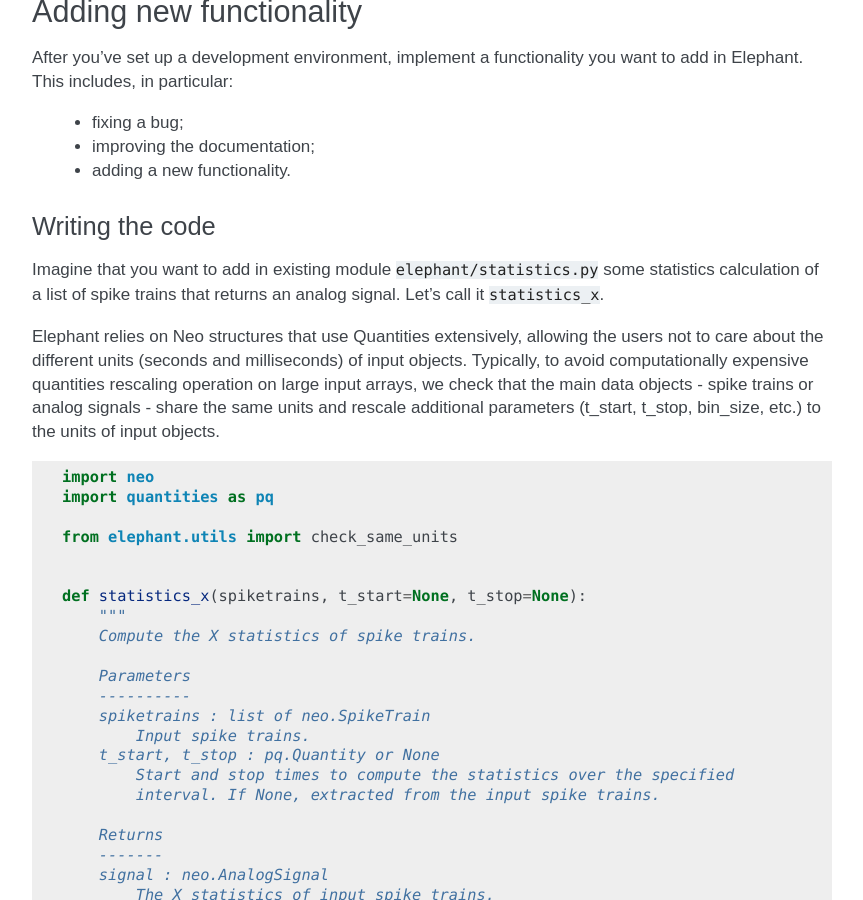
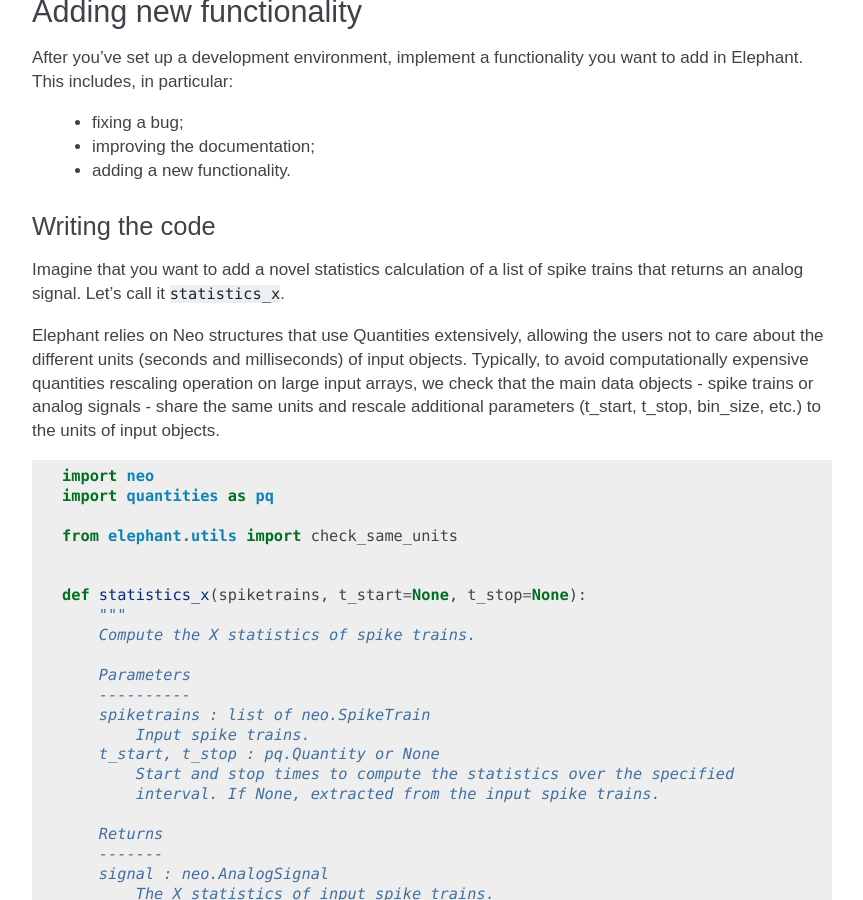
Before and after one commit to NeuralEnsemble/elephant, a Sphinx documentation site: the page built from doc/contribute.rst, in a window 1280 px wide and 900 px high, scrolled down 1644 px. Shown: the whole window, without its empty margins (318-1181 px from the left). Built offline with Sphinx 7.4.7, drawn with Linux system fonts in a browser that asks for light colours; formulas are drawn with MathJax 3; pages that are not in the unit, such as notebooks, are missing from menus.

Commit message:
Update doc/contribute.rst
Co-authored-by: Michael Denker <m.denker@fz-juelich.de>

```diff
--- a/doc/contribute.rst
+++ b/doc/contribute.rst
@@ -118,7 +118,7 @@ want to add in Elephant. This includes, in particular:
 Writing the code
 ----------------
 
-Imagine that you want to add in existing module ``elephant/statistics.py`` some
+Imagine that you want to add a novel
 statistics calculation of a list of spike trains that returns an analog signal.
 Let's call it ``statistics_x``.
 
```
